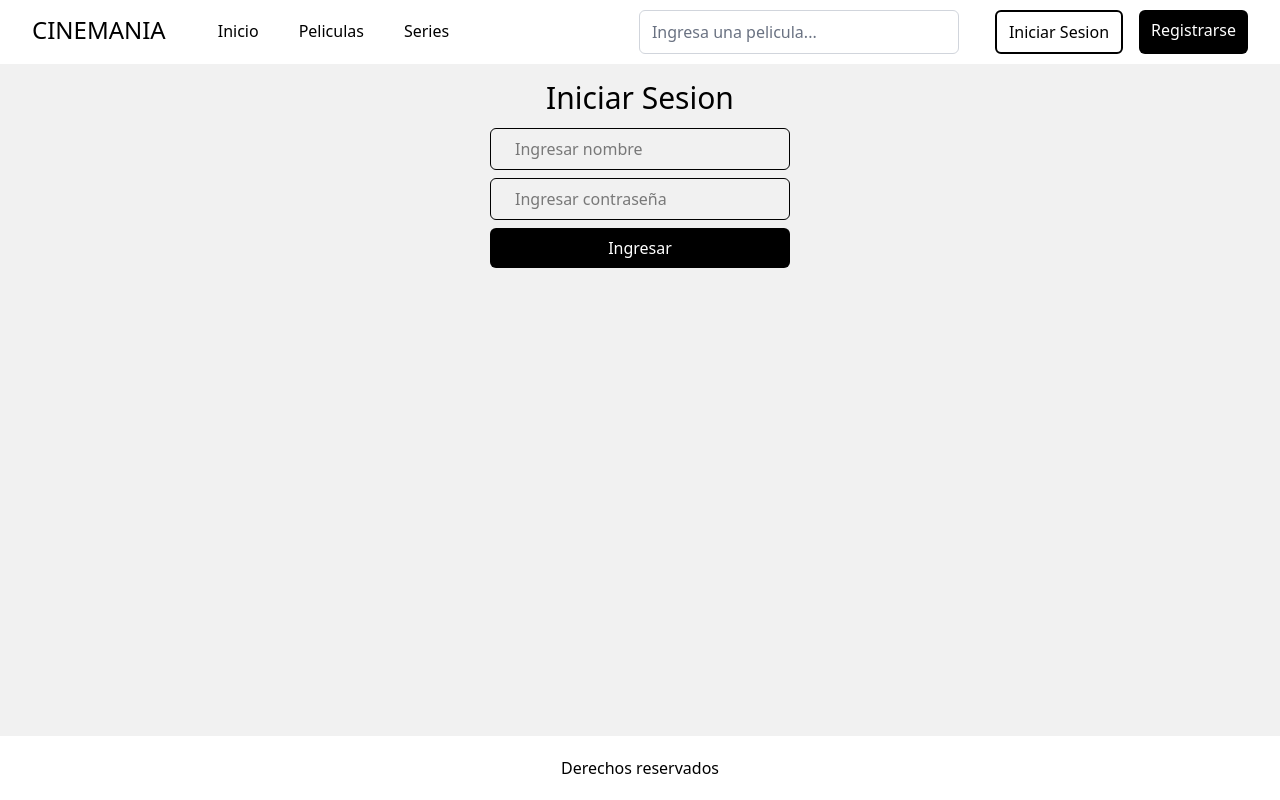
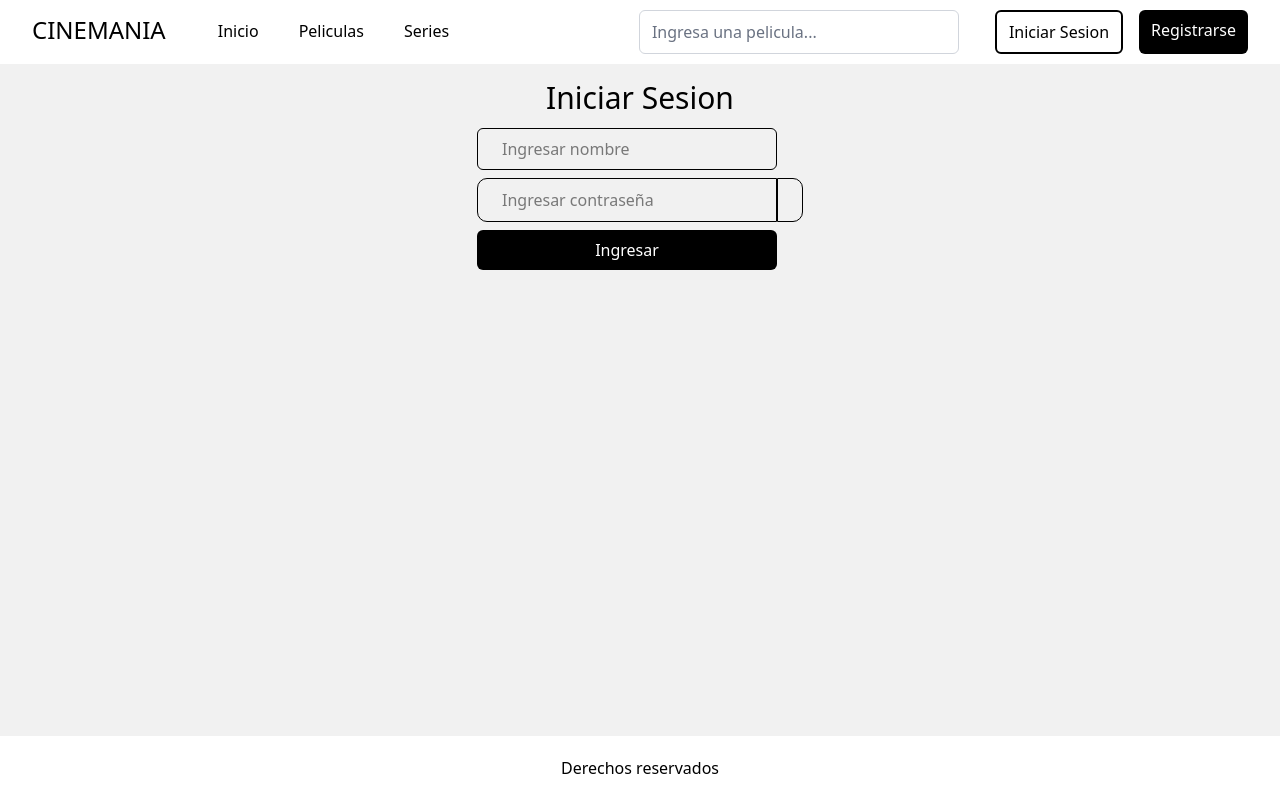
Before and after one commit to cpasquali/Cinemania, a React (Vite) app: page /login in a window 1280 px wide. Built offline with nearby package versions, Linux system fonts and the light colour scheme.

Commit message:
se agrego la opcion de un boton para mostrar u ocultar contraseñas

```diff
--- a/src/components/Form/Form.jsx
+++ b/src/components/Form/Form.jsx
@@ -4,7 +4,7 @@ export const Form = ({ children, title }) => {
   return (
     <section className="flex items-center  flex-col gap-3 mt-20">
       <h2 className="text-3xl">{title}</h2>
-      <form className="flex items-center justify-center flex-col gap-2">
+      <form className="form flex justify-center flex-col gap-2 items-baseline">
         {children}
       </form>
     </section>
--- a/src/pages/LoginForm/LoginForm.jsx
+++ b/src/pages/LoginForm/LoginForm.jsx
@@ -1,4 +1,4 @@
-import { useEffect, useRef } from "react";
+import { useEffect, useRef, useState } from "react";
 import { Form } from "../../components/Form/Form";
 import "./LoginForm.css";
 import { UsersList } from "../../classes/UsersList";
@@ -8,6 +8,7 @@ import {
 } from "../../utils/toastMessagesFunctions";
 
 export const LoginForm = () => {
+  const [isShowPassword, setIsShowPassword] = useState(false);
   const usernameRef = useRef(null);
   const contraseñaRef = useRef(null);
   const references = [usernameRef, contraseñaRef];
@@ -74,17 +75,30 @@ export const LoginForm = () => {
         <input
           type="text"
           placeholder="Ingresar nombre"
-          className="border border-black p-2 px-6 rounded-md w-75"
+          className="input border border-black p-2 px-6 rounded-md w-75"
           ref={usernameRef}
         />
-        <input
-          type="text"
-          placeholder="Ingresar contraseña"
-          className="border border-black p-2 px-6 rounded-md w-75"
-          ref={contraseñaRef}
-        />
+        <div className="flex items-center">
+          <input
+            type={isShowPassword ? "text" : "password"}
+            placeholder="Ingresar contraseña"
+            className="input border border-black h-11 px-6 radius password w-75"
+            ref={contraseñaRef}
+          />
+          <button
+            className="border border-black h-11 px-3 radius btn-password text-lg"
+            onClick={(e) => {
+              setIsShowPassword(!isShowPassword);
+              e.preventDefault();
+            }}
+          >
+            <ion-icon
+              name={!isShowPassword ? "eye-off-outline" : "eye-outline"}
+            ></ion-icon>
+          </button>
+        </div>
         <button
-          className="block rounded-md px-3 py-2 text-base font-medium bg-black text-white cursor-pointer w-75 text-center"
+          className="btn-auth block rounded-md px-3 py-2 text-base font-medium bg-black text-white cursor-pointer w-75 text-center"
           onClick={login}
         >
           Ingresar
--- a/src/pages/RegisterForm/RegisterForm.css
+++ b/src/pages/RegisterForm/RegisterForm.css
@@ -0,0 +1,25 @@
+.radius {
+  border-radius: 10px;
+}
+
+.password {
+  border-radius: 10px 0 0 10px;
+}
+
+.btn-password {
+  border-radius: 0 10px 10px 0;
+}
+
+@media (min-width: 320px) and (max-width: 767px) {
+  .form {
+    width: 260px;
+  }
+
+  .input {
+    width: 220px;
+  }
+
+  .btn-auth {
+    width: 220px;
+  }
+}
--- a/src/pages/RegisterForm/RegisterForm.jsx
+++ b/src/pages/RegisterForm/RegisterForm.jsx
@@ -1,6 +1,6 @@
 import "./RegisterForm.css";
 import { Form } from "../../components/Form/Form";
-import { useRef } from "react";
+import { useRef, useState } from "react";
 import { User } from "../../classes/User";
 import { UsersList } from "../../classes/UsersList";
 import {
@@ -28,6 +28,8 @@ export const RegisterForm = () => {
   if (nombreRef.current) {
     console.log("valor del ref:", nombreRef.current.value);
   }
+
+  const [isShowPassword, setIsShowPassword] = useState(false);
 
   const addUser = (e) => {
     e.preventDefault();
@@ -89,46 +91,60 @@ export const RegisterForm = () => {
   };
 
   return (
-    <section className="flex items-center justify-center">
+    <section className="flex justify-center">
       <Form title={"Registrarse"}>
         <input
           type="text"
           placeholder="Ingresar nombre"
-          className="border border-black p-2 px-6 rounded-md w-75"
+          className="input border border-black h-11 px-6 radius w-75"
           ref={nombreRef}
         />
         <input
           type="text"
           placeholder="Ingresar apellido"
-          className="border border-black p-2 px-6 rounded-md w-75"
+          className="input border border-black h-11 px-6 radius w-75"
           ref={apellidoRef}
         />
         <input
           type="text"
           placeholder="Ingresar nombre de usuario"
-          className="border border-black p-2 px-6 rounded-md w-75"
+          className="input border border-black h-11 px-6 radius w-75"
           ref={usernameRef}
         />
         <input
           type="text"
           placeholder="Ingresar email"
-          className="border border-black p-2 px-6 rounded-md w-75"
+          className="input border border-black h-11 px-6 radius w-75"
           ref={emailRef}
         />
+        <div className="flex items-center">
+          <input
+            type={isShowPassword ? "text" : "password"}
+            placeholder="Ingresar contraseña"
+            className="input border border-black h-11 px-6 radius password w-75"
+            ref={contraseñaRef}
+          />
+          <button
+            className="border border-black h-11 px-3 radius btn-password text-lg"
+            onClick={(e) => {
+              setIsShowPassword(!isShowPassword);
+              e.preventDefault();
+            }}
+          >
+            <ion-icon
+              name={!isShowPassword ? "eye-off-outline" : "eye-outline"}
+            ></ion-icon>
+          </button>
+        </div>
+
         <input
-          type="text"
-          placeholder="Ingresar contraseña"
-          className="border border-black p-2 px-6 rounded-md w-75"
-          ref={contraseñaRef}
-        />
-        <input
-          type="text"
+          type={isShowPassword ? "text" : "password"}
           placeholder="Confirmar contraseña"
-          className="border border-black p-2 px-6 rounded-md w-75"
+          className="input border border-black h-11 px-6 radius w-75"
           ref={confirmarContraseñaRef}
         />
         <button
-          className="block rounded-md px-3 py-2 text-base font-medium bg-black text-white cursor-pointer w-75"
+          className="btn-auth block radius px-3 py-2 text-base font-medium bg-black text-white cursor-pointer w-75"
           onClick={addUser}
         >
           Ingresar
--- a/src/utils/toastMessagesFunctions.js
+++ b/src/utils/toastMessagesFunctions.js
@@ -3,7 +3,7 @@ import { toast, Bounce } from "react-toastify";
 export const succesMessage = (message) => {
   toast.success(message, {
     position: "top-right",
-    autoClose: 1000,
+    autoClose: 200,
     hideProgressBar: false,
     closeOnClick: false,
     pauseOnHover: true,
@@ -17,7 +17,7 @@ export const succesMessage = (message) => {
 export const failureMessage = (message) => {
   toast.error(message, {
     position: "top-right",
-    autoClose: 1000,
+    autoClose: 200,
     hideProgressBar: false,
     closeOnClick: false,
     pauseOnHover: true,
```
